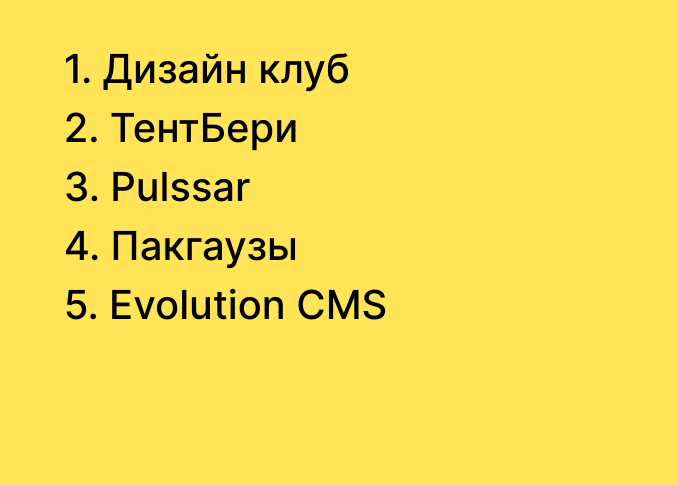
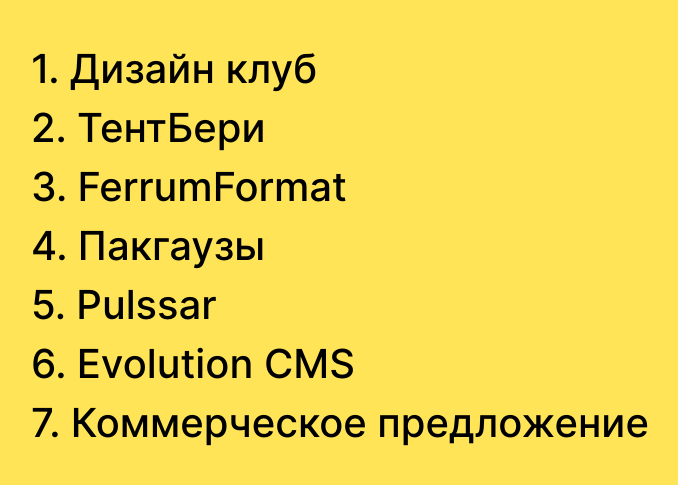
Before and after one commit to Mayzer7/Projects-with-OmniAgency, a plain HTML site: page index.html in a window 1280 px wide. Shown: the part 143-628 px from the top of the page, without its empty margins (300-978 px from the left). Drawn offline with Linux system fonts and the light colour scheme.

Commit message:
Update #1

```diff
--- a/index.html
+++ b/index.html
@@ -140,21 +140,33 @@
                     </a>
                 </div>
 
-                <div class="link">
-                    <a href="https://omniagencyproject.ru/pulssar/" target="_blank">
-                        3. Pulssar
+		<div class="link">
+                    <a href="https://omniagencyproject.ru/ferrumformat/" target="_blank">
+                        3. FerrumFormat
                     </a>
                 </div>
 
-                <div class="link">
+		<div class="link">
                     <a href="https://omniagencyproject.ru/pakgauzi/" target="_blank">
                         4. Пакгаузы
                     </a>
                 </div>
 
                 <div class="link">
+                    <a href="https://omniagencyproject.ru/pulssar/" target="_blank">
+                        5. Pulssar
+                    </a>
+                </div>
+
+                <div class="link">
                     <a href="https://omniagencyproject.ru/evolution-cms/" target="_blank">
-                        5. Evolution CMS
+                        6. Evolution CMS
+                    </a>
+                </div>
+
+                <div class="link">
+                    <a href="https://omniagencyproject.ru/commercial-offer/" target="_blank">
+                        7. Коммерческое предложение
                     </a>
                 </div>
             </div>
```
